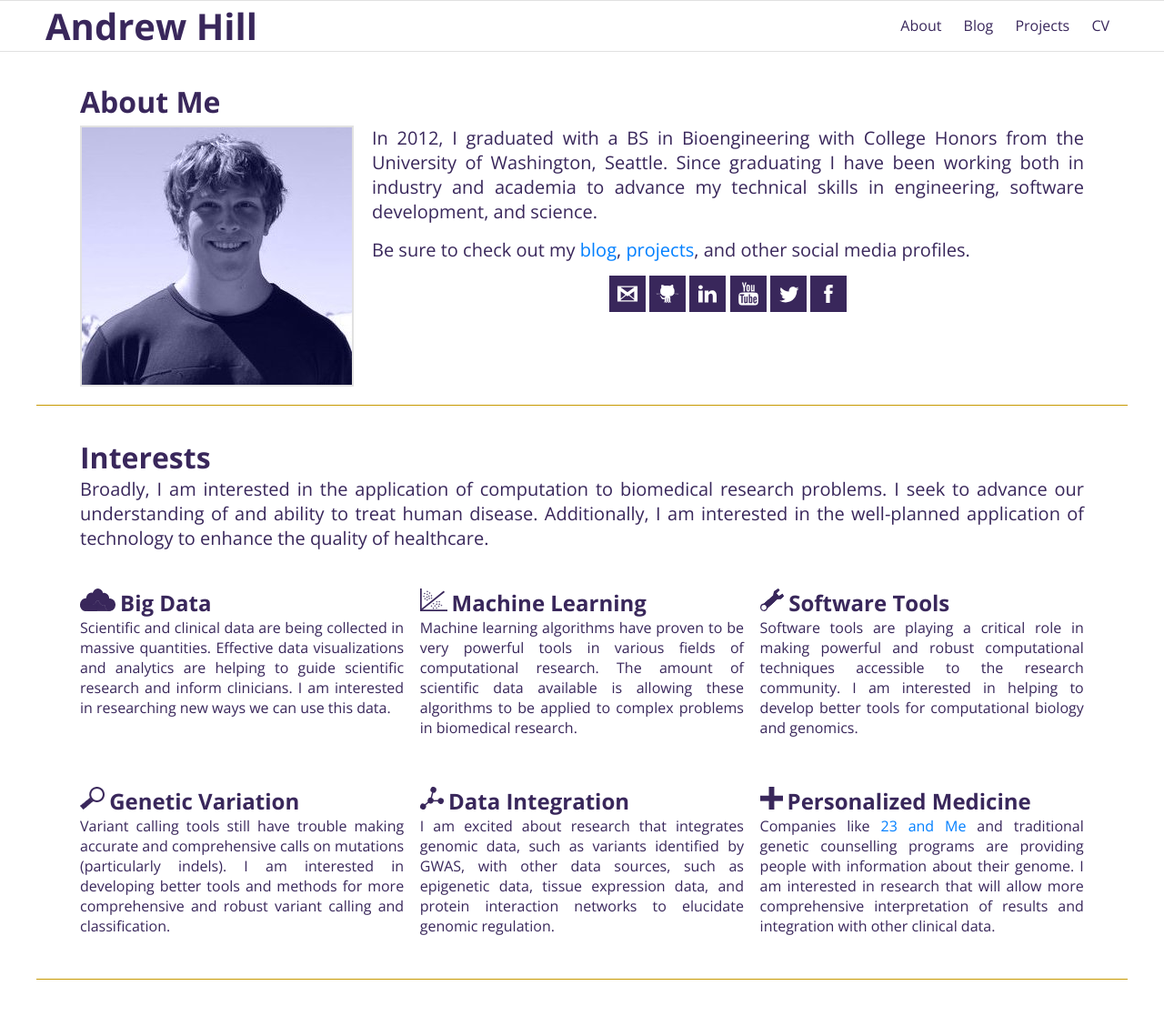
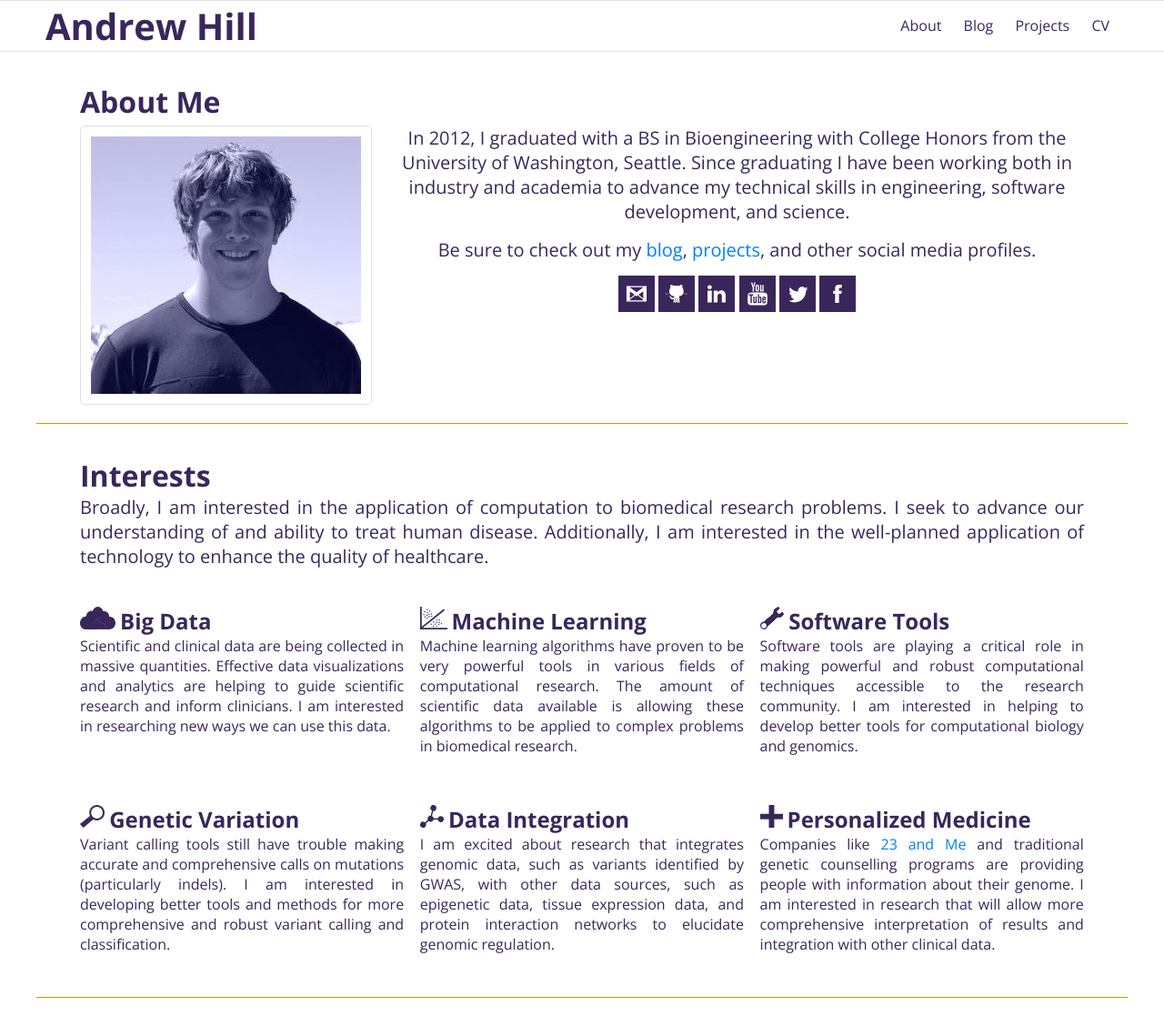
Before and after one commit to andrewhill157/personal-website, a Jekyll site: the page built from index.html, in a window 1280 px wide and 1117 px high. Shown: the whole window at 91% size. Built offline with Jekyll 4.4.1, drawn with Linux system fonts in a browser that asks for light colours; nearby versions of some CDN libraries; Markdown is read by kramdown in place of the engine named in the settings.

Commit message:
Improved headshot photo and project thumbnail formatting.

```diff
--- a/css/about.css
+++ b/css/about.css
@@ -1,14 +1,23 @@
 /*Formatting for photo*/
+
+
 #headshot img {
-    float: left;
-
     display: block;
     height: auto;
-    max-width: 100%;
+    max-width: 90%;
 
     margin-right: 20px;
+    border-radius: 5px;
+    background-color: white;
 
-    border: 2px solid #e1e1e1;
+    padding: 11px;
+    border: 1.5px solid #e1e1e1;
+    float: left;
+}
+
+#about {
+	text-align: center;
+
 }
 
 #interests h1, h2, h3, h4, h5, h6 {
--- a/css/navigationBar.css
+++ b/css/navigationBar.css
@@ -12,7 +12,7 @@ nav span {
     height: 60;
 
     position: fixed;
-    z-index: 10;
+    z-index: 1;
     top: 0;
 
     width: 100%;
--- a/css/projects.css
+++ b/css/projects.css
@@ -3,18 +3,19 @@
 
   overflow: hidden;
 
-  border: 10px solid #e1e1e1;
-  box-shadow: 2px 2px 5px #888888;
+  border: 10px solid white;
+  box-shadow: 1px 1px 1px 1px #888888;
 }
 
 .projectThumbnailBody img {
   position: relative;
   overflow: hidden;
-  width: 100%;
+  width: 99.5%;
+  border: 1px solid #e1e1e1;
 }
 
 .projectThumbnailBody p {
-  color: rgba(255,255,255,1);
+  color: white;
   background-color: rgba(57, 39, 91, 0.9);
   padding: 10px;
   line-height: 28px;
@@ -23,7 +24,7 @@
   bottom: 0;
   margin: 0;
   height: 30px;
-  width: 100%;
+  width: 95%;
   font-weight: 600;
   transition: height .2s;
   -webkit-transition: height .2s;
@@ -43,8 +44,6 @@
 .projectThumbnailBody:hover p small  {
   opacity: 1;
 }
-
-
 
 
 .project {
--- a/css/styles.css
+++ b/css/styles.css
@@ -2,6 +2,7 @@
 body {
     color: #39275B;
     font-family: 'Open Sans', sans-serif;
+    background-color: white;
 }
 
 a {
@@ -83,6 +84,7 @@ p {
     margin-top: 55px;
 
     text-align: center;
+    background-color: white;
 }
 
 /*Formatting for sections*/
--- a/index.html
+++ b/index.html
@@ -2,7 +2,7 @@
 title: Andrew John Hill
 layout: default
 ---
-<div class="section" id="bio">
+<div class="section" id="about">
     <h1>About Me</h1>
     <div id="headshot"><img src="/images/headshot.jpg"></div>
     <p class="leadText">In 2012, I graduated with a BS in Bioengineering with College Honors from the University of Washington, Seattle. Since graduating I have been working both in industry and academia to advance my technical skills in engineering, software development, and science.</p>
@@ -46,3 +46,5 @@ layout: default
    </div>
 </div>
 </div>
+
+</div>
```
